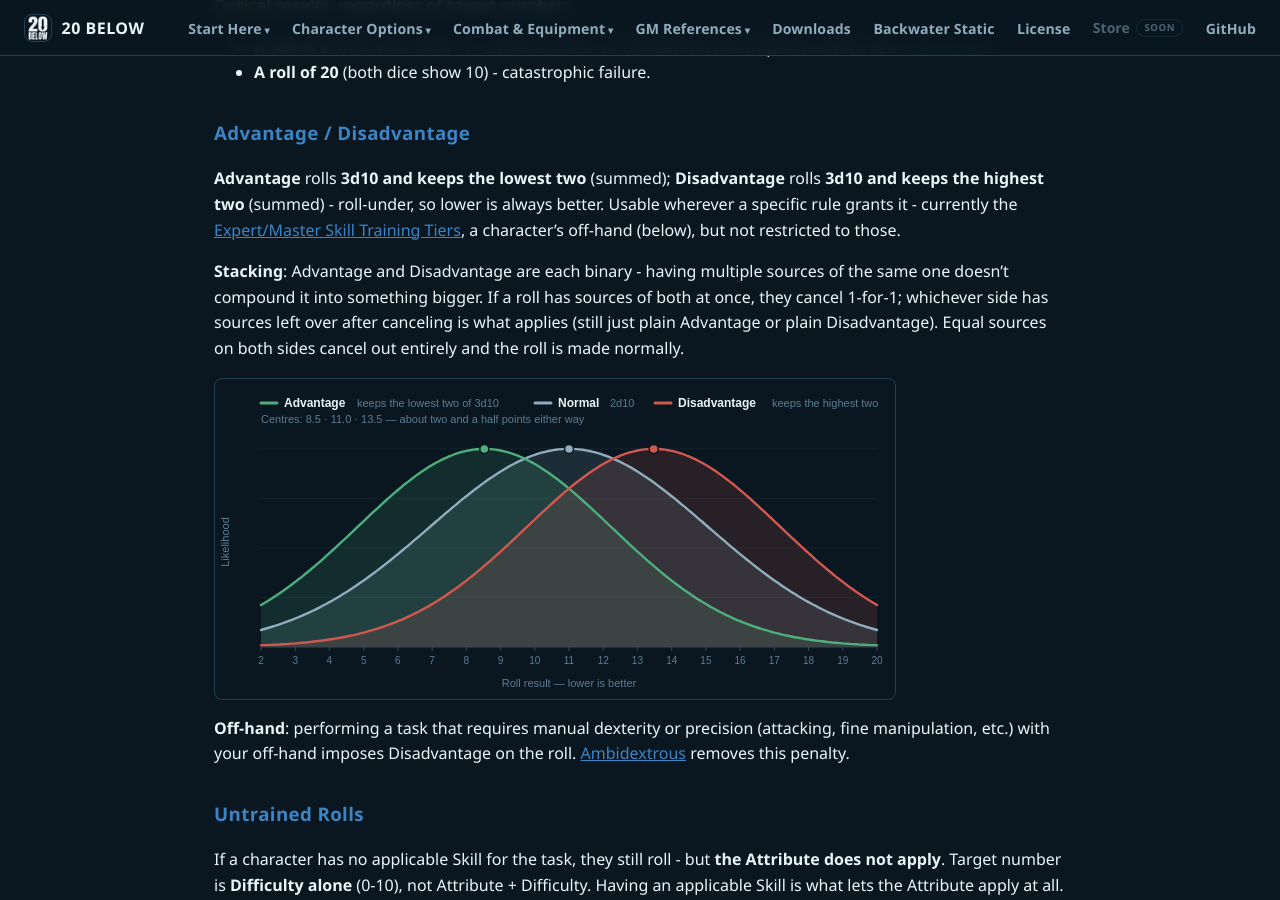
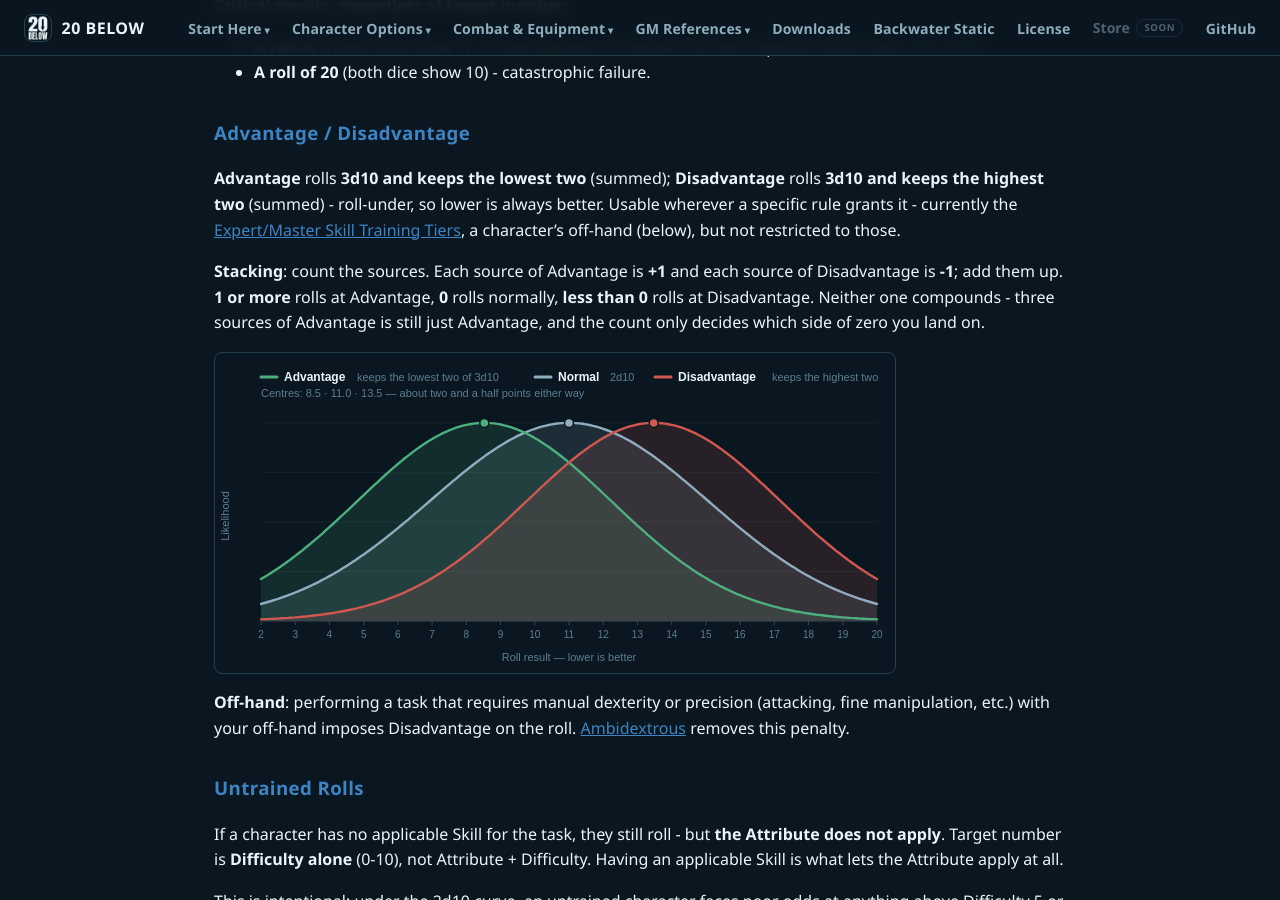
Before and after one commit to feralucce/20_Below, a Jekyll site: the page built from rules/rules.md, in a window 1280 px wide and 900 px high, scrolled down 1807 px. Built offline with Jekyll 4.4.1, drawn with Linux system fonts in a browser that asks for light colours; our own code applies the rules of GitHub Pages for plain Markdown files.

Commit message:
Advantage stacking, said one way
The How to Play chapter's revision explains stacking by counting sources -
each Advantage +1, each Disadvantage -1, compare the total to zero -
where rules.md still said they were binary and cancelled one for one. The
same outcome by either description, but the book and the rules file should
not explain one rule two ways, and counting is what survives a table
arguing about four sources at once.

app/roller/core.js already computed exactly this: sources minus sources,
compared to zero. Only its comment described the old version. Checked all
six cases against the new wording - 2v0, 0v3, 2v2, 3v1, 1v2, 0v0 - and the
behaviour was already right.

Co-Authored-By: Claude Opus 5 <noreply@anthropic.com>

```diff
--- a/rules/rules.md
+++ b/rules/rules.md
@@ -43,7 +43,7 @@ Per-Attribute example tasks (a Fire example vs. an Earth example at the same Dif
 
 **Advantage** rolls **3d10 and keeps the lowest two** (summed); **Disadvantage** rolls **3d10 and keeps the highest two** (summed) - roll-under, so lower is always better. Usable wherever a specific rule grants it - currently the [Expert/Master Skill Training Tiers](skills.md#training-tiers), a character's off-hand (below), but not restricted to those.
 
-**Stacking**: Advantage and Disadvantage are each binary - having multiple sources of the same one doesn't compound it into something bigger. If a roll has sources of both at once, they cancel 1-for-1; whichever side has sources left over after canceling is what applies (still just plain Advantage or plain Disadvantage). Equal sources on both sides cancel out entirely and the roll is made normally.
+**Stacking**: count the sources. Each source of Advantage is **+1** and each source of Disadvantage is **-1**; add them up. **1 or more** rolls at Advantage, **0** rolls normally, **less than 0** rolls at Disadvantage. Neither one compounds - three sources of Advantage is still just Advantage, and the count only decides which side of zero you land on.
 
 ![The roll curve, with Advantage and Disadvantage](../docs/assets/diagrams/roll-curve-comparison.svg)
 
```
Also changed, not shown: app/roller/core.js (+5 -4 lines).
